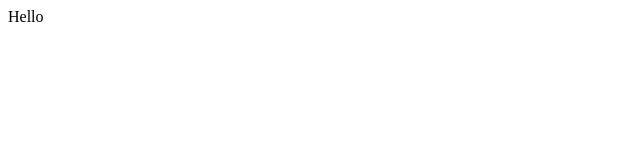
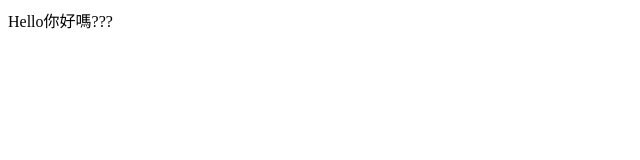
Before and after one commit to wanxil/work20190929, a plain HTML site: page index.html in a window 1280 px wide. Shown: the whole page, without its empty margins (0-640 px from the left). Drawn offline with Linux system fonts and the light colour scheme.

Commit message:
新增了 你好嗎???

```diff
--- a/index.html
+++ b/index.html
@@ -3,7 +3,7 @@
 <head></head>
 
 <body>
-    <p>Hello</p>
+    <p>Hello你好嗎???</p>
 </body>
 
 </html>
```
